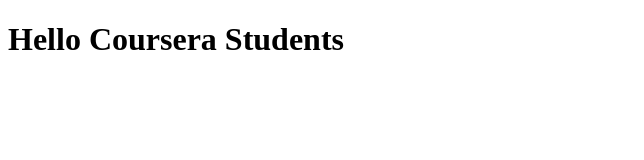
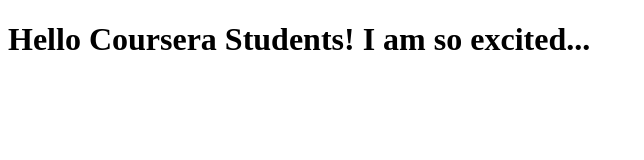
Before and after one commit to ishehroze/coursera-test, a plain HTML site: page index.html in a window 1280 px wide. Shown: the whole page, without its empty margins (0-644 px from the left). Drawn offline with Linux system fonts and the light colour scheme.

Commit message:
Next version of web file

```diff
--- a/index.html
+++ b/index.html
@@ -5,6 +5,6 @@
     <title>Hello Coursera</title>
 </head>
 <body>
-    <h1>Hello Coursera Students</h1>
+    <h1>Hello Coursera Students! I am so excited...</h1>
 </body>
 </html>
```
